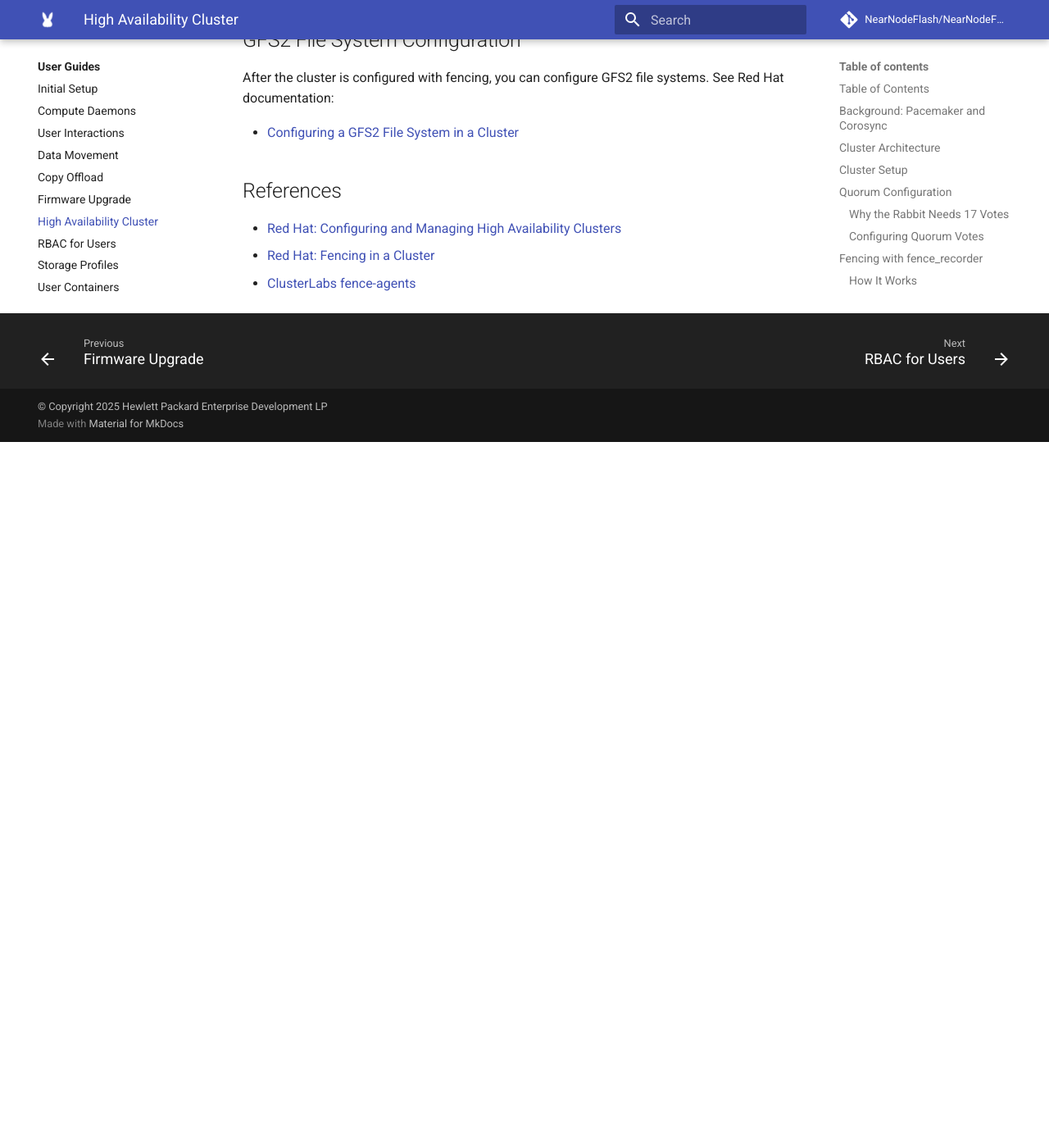
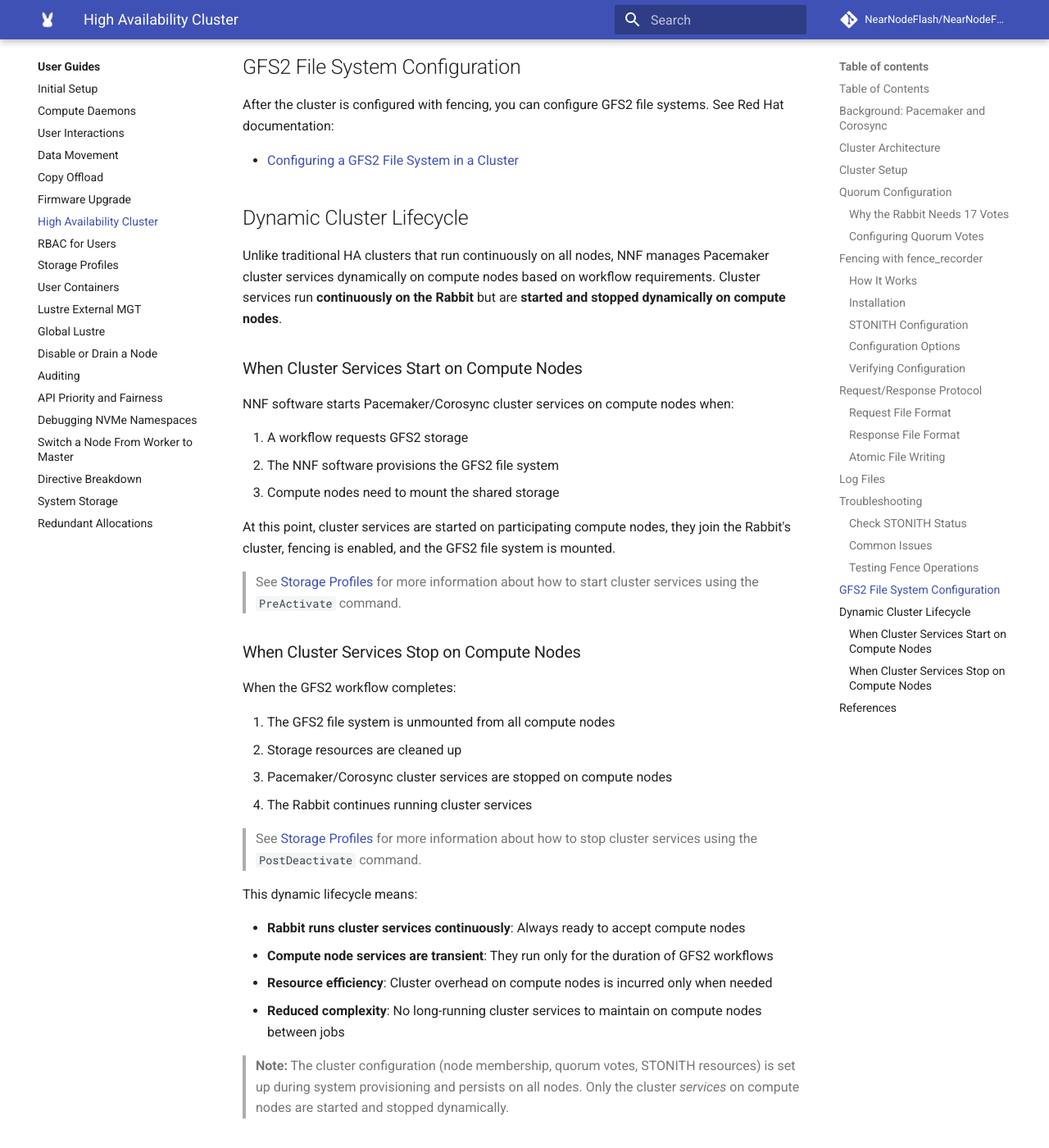
Before and after one commit to NearNodeFlash/NearNodeFlash.github.io, an MkDocs documentation site: the page built from docs/guides/ha-cluster/readme.md, in a window 1280 px wide and 1400 px high, scrolled down 9601 px. Shown: the whole window at 82% size. Built offline with MkDocs 1.6.1 and Material for MkDocs 9.7.7, drawn with Linux system fonts in a browser that asks for light colours; comment, search, counter and statistics services are not loaded; the version menu is left out; before the commit the page ends 10140 px from its top, so only the background shows below that; some of the changed text lies outside the part shown.

Commit message:
Add section explaining dynamically starting/stopping cluster management services
Signed-off-by: Anthony Floeder <anthony.floeder@hpe.com>

```diff
--- a/docs/guides/ha-cluster/readme.md
+++ b/docs/guides/ha-cluster/readme.md
@@ -31,6 +31,7 @@
   - [Common Issues](#common-issues)
   - [Testing Fence Operations](#testing-fence-operations)
 - [GFS2 File System Configuration](#gfs2-file-system-configuration)
+- [Dynamic Cluster Lifecycle](#dynamic-cluster-lifecycle)
 - [References](#references)
 
 ## Background: Pacemaker and Corosync
@@ -403,6 +404,42 @@
 
 - [Configuring a GFS2 File System in a Cluster](https://docs.redhat.com/en/documentation/red_hat_enterprise_linux/9/html/configuring_and_managing_high_availability_clusters/assembly_configuring-gfs2-in-a-cluster-configuring-and-managing-high-availability-clusters)
 
+## Dynamic Cluster Lifecycle
+
+Unlike traditional HA clusters that run continuously on all nodes, NNF manages Pacemaker cluster services dynamically on compute nodes based on workflow requirements. Cluster services run **continuously on the Rabbit** but are **started and stopped dynamically on compute nodes**.
+
+### When Cluster Services Start on Compute Nodes
+
+NNF software starts Pacemaker/Corosync cluster services on compute nodes when:
+
+1. A workflow requests GFS2 storage
+2. The NNF software provisions the GFS2 file system
+3. Compute nodes need to mount the shared storage
+
+At this point, cluster services are started on participating compute nodes, they join the Rabbit's cluster, fencing is enabled, and the GFS2 file system is mounted.
+
+> See [Storage Profiles](https://nearnodeflash.github.io/latest/guides/storage-profiles/readme/) for more information about how to start cluster services using the `PreActivate` command.
+
+### When Cluster Services Stop on Compute Nodes
+
+When the GFS2 workflow completes:
+
+1. The GFS2 file system is unmounted from all compute nodes
+2. Storage resources are cleaned up
+3. Pacemaker/Corosync cluster services are stopped on compute nodes
+4. The Rabbit continues running cluster services
+
+> See [Storage Profiles](https://nearnodeflash.github.io/latest/guides/storage-profiles/readme/) for more information about how to stop cluster services using the `PostDeactivate` command.
+
+This dynamic lifecycle means:
+
+- **Rabbit runs cluster services continuously**: Always ready to accept compute nodes
+- **Compute node services are transient**: They run only for the duration of GFS2 workflows
+- **Resource efficiency**: Cluster overhead on compute nodes is incurred only when needed
+- **Reduced complexity**: No long-running cluster services to maintain on compute nodes between jobs
+
+> **Note:** The cluster configuration (node membership, quorum votes, STONITH resources) is set up during system provisioning and persists on all nodes. Only the cluster *services* on compute nodes are started and stopped dynamically.
+
 ## References
 
 - [Red Hat: Configuring and Managing High Availability Clusters](https://docs.redhat.com/en/documentation/red_hat_enterprise_linux/9/html/configuring_and_managing_high_availability_clusters/)
```
